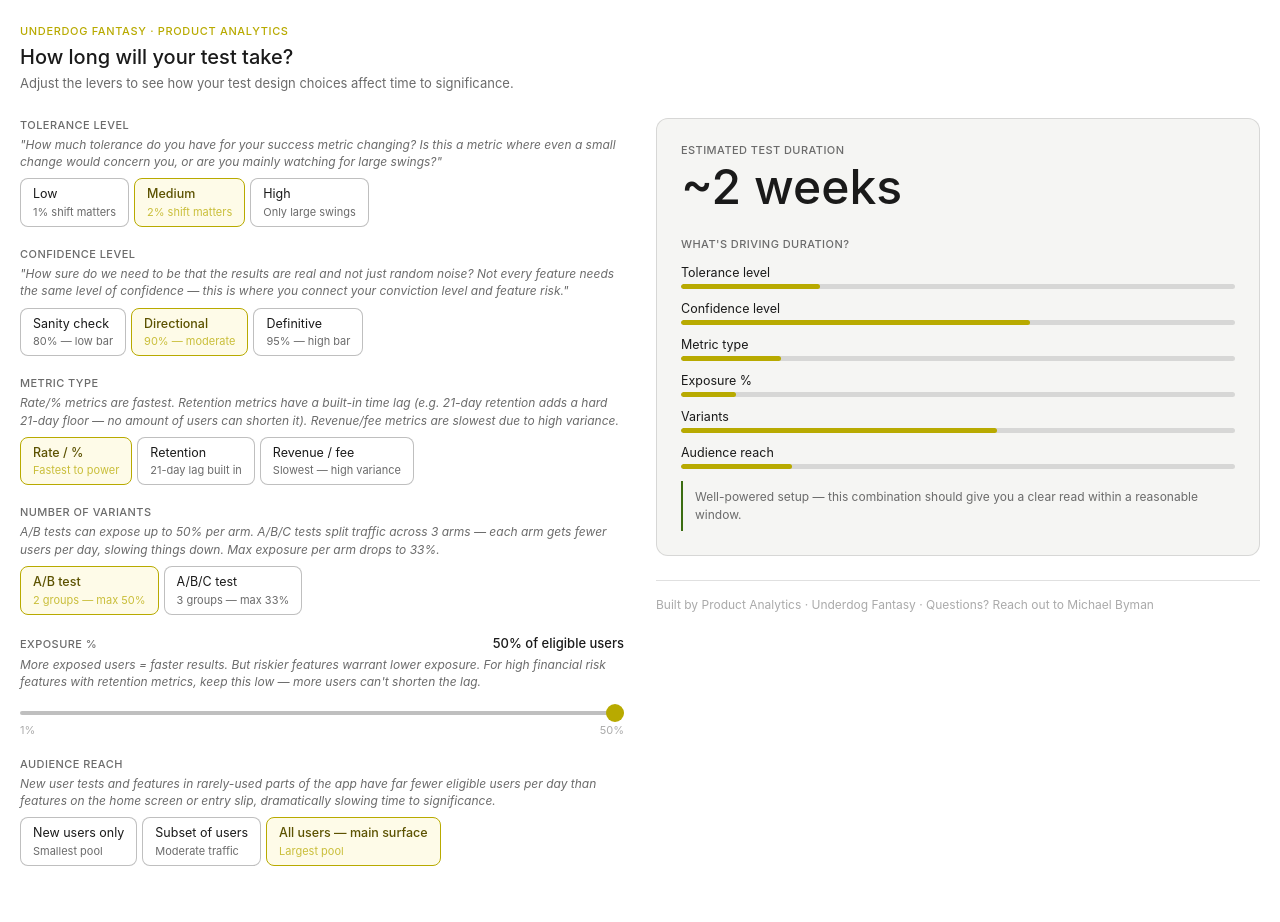
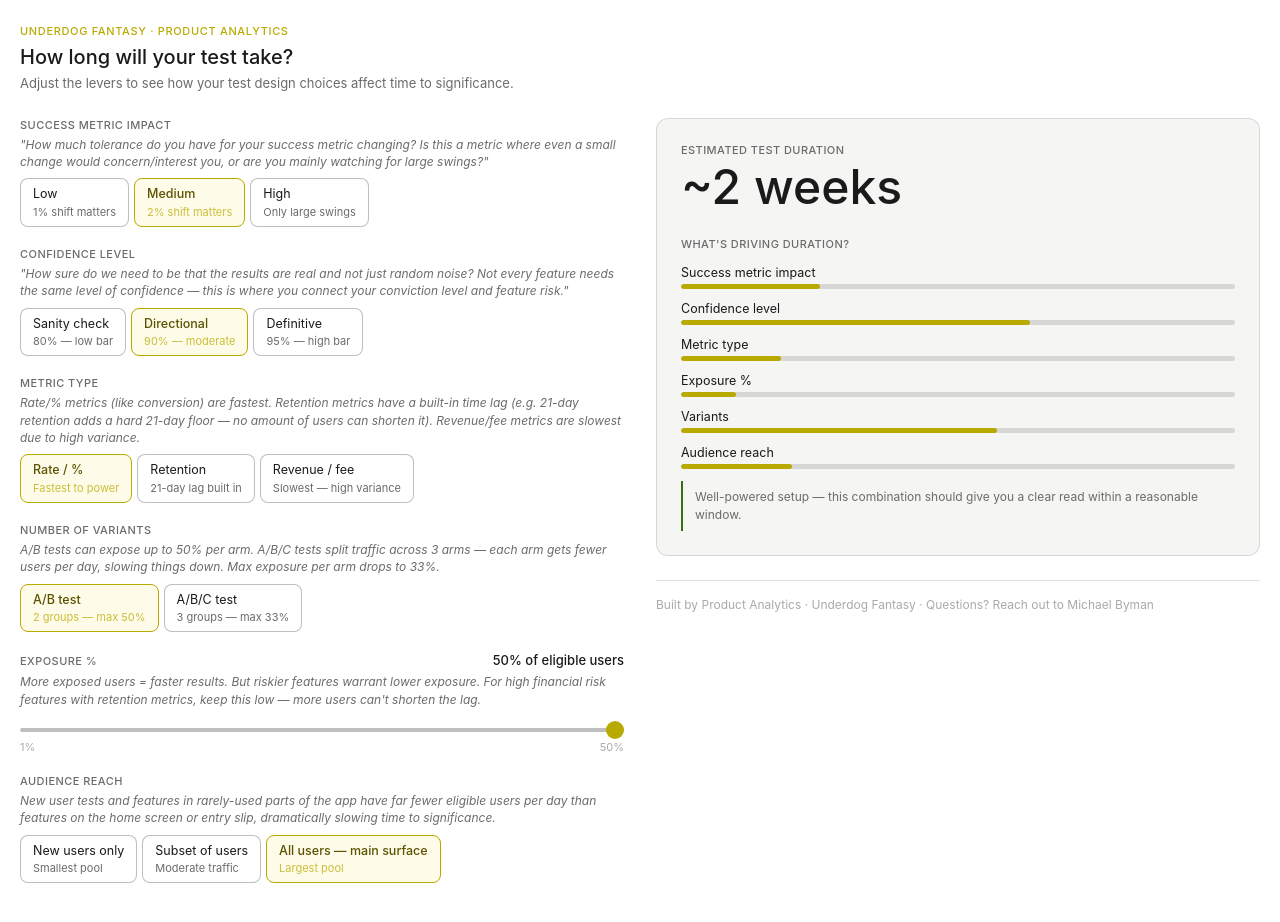
Before and after one commit to michaelbyman-ud/Test-Duration-Levers, a plain HTML site: page index.html in a window 1280 px wide. Drawn offline with Linux system fonts and the light colour scheme.

Commit message:
Update index.html
updating "tolerance" language

```diff
--- a/index.html
+++ b/index.html
@@ -75,8 +75,8 @@
   <div class="levers-col">
 
     <div class="section">
-      <div class="s-label">Tolerance level</div>
-      <div class="s-q">"How much tolerance do you have for your success metric changing? Is this a metric where even a small change would concern you, or are you mainly watching for large swings?"</div>
+      <div class="s-label">Success metric impact</div>
+      <div class="s-q">"How much tolerance do you have for your success metric changing? Is this a metric where even a small change would concern/interest you, or are you mainly watching for large swings?"</div>
       <div class="opts">
         <div class="opt" data-g="tol" data-v="0" onclick="pick(this)"><div>Low</div><div class="sub">1% shift matters</div></div>
         <div class="opt sel" data-g="tol" data-v="1" onclick="pick(this)"><div>Medium</div><div class="sub">2% shift matters</div></div>
@@ -96,7 +96,7 @@
 
     <div class="section">
       <div class="s-label">Metric type</div>
-      <div class="s-q">Rate/% metrics are fastest. Retention metrics have a built-in time lag (e.g. 21-day retention adds a hard 21-day floor — no amount of users can shorten it). Revenue/fee metrics are slowest due to high variance.</div>
+      <div class="s-q">Rate/% metrics (like conversion) are fastest. Retention metrics have a built-in time lag (e.g. 21-day retention adds a hard 21-day floor — no amount of users can shorten it). Revenue/fee metrics are slowest due to high variance.</div>
       <div class="opts">
         <div class="opt sel" data-g="metric" data-v="0" onclick="pick(this)"><div>Rate / %</div><div class="sub">Fastest to power</div></div>
         <div class="opt" data-g="metric" data-v="1" onclick="pick(this)"><div>Retention</div><div class="sub">21-day lag built in</div></div>
@@ -191,7 +191,7 @@
 
     const isMinExp=state.exp<=5;
     const drivers=[
-      {name:'Tolerance level', raw:TOL_MULT[state.tol], max:4.0, note:state.tol===0?'Low tolerance = many more users needed':null},
+      {name:'Success metric impact', raw:TOL_MULT[state.tol], max:4.0, note:state.tol===0?'Low tolerance = many more users needed':null},
       {name:'Confidence level', raw:CONF_MULT[state.conf], max:1.6, note:state.conf===2?'Definitive = largest sample required':null},
       {name:'Metric type', raw:METRIC_MULT[state.metric]+(METRIC_LAG[state.metric]/BASE), max:4.0+(21/BASE), note:state.metric===2?'High-variance metric inflates sample size':state.metric===1?'21-day lag — no lever removes this':null},
       {name:'Exposure %', raw:Math.min(em,10), max:10, note:isMinExp?'Very low exposure slows test significantly':null},
```
